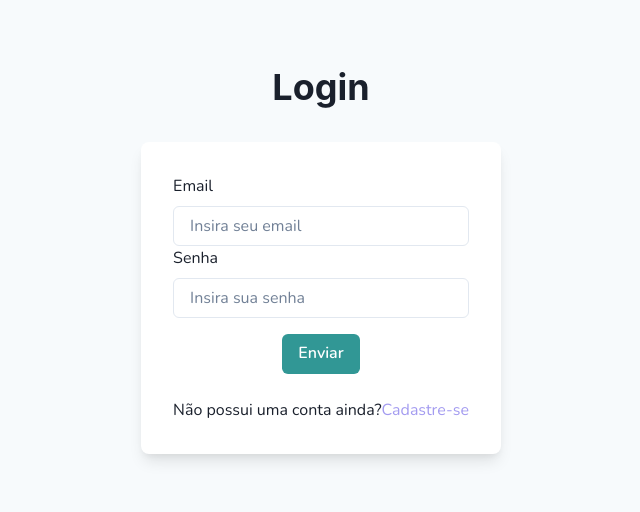
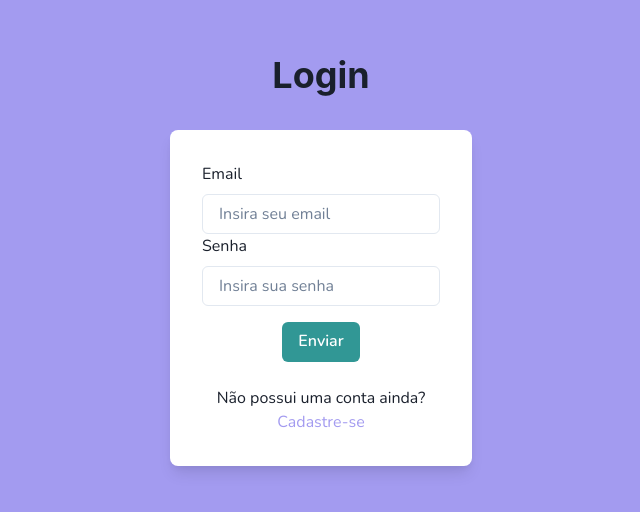
Before and after one commit to esterfrazao/my-little-company, a React (Create React App) app: page / in a window 1280 px wide. Shown: the part 140-652 px from the top of the page, without its empty margins (319-959 px from the left). Built offline with nearby package versions, Linux system fonts and the light colour scheme.

Commit message:
feat(api): integrates api on login and register

```diff
--- a/src/App.js
+++ b/src/App.js
@@ -1,14 +1,15 @@
+import Providers from "./providers";
 import Router from "./routes";
 import GlobalStyle from "./styles/global";
 import { ToastContainer } from "./utils/toast";
 
 const App = () => {
   return (
-    <div className="App">
+    <Providers>
       <GlobalStyle />
       <Router />
       <ToastContainer />
-    </div>
+    </Providers>
   );
 };
 
--- a/src/components/Form/index.jsx
+++ b/src/components/Form/index.jsx
@@ -7,13 +7,10 @@ import {
   FormControl,
   Input,
   Button,
-  Box,
-  Stack,
-  useColorModeValue,
   Flex,
 } from "@chakra-ui/react";
 
-const Form = ({ schema, fields }) => {
+const Form = ({ schema, fields, callback }) => {
   const {
     handleSubmit,
     register,
@@ -23,7 +20,7 @@ const Form = ({ schema, fields }) => {
   });
 
   function onSubmit(data) {
-    return alert(JSON.stringify(data, null, 2));
+    callback(data);
   }
 
   return (
--- a/src/pages/Login/index.jsx
+++ b/src/pages/Login/index.jsx
@@ -2,17 +2,18 @@ import {
   Box,
   Flex,
   Heading,
-  Link,
   Stack,
   Text,
   useColorModeValue,
 } from "@chakra-ui/react";
-import { NavLink } from "react-router-dom";
+import { Link } from "react-router-dom";
 
 import Form from "../../components/Form";
+import { useAuth } from "../../providers/clients";
 import { loginSchema } from "../../schemas/yupSchemas";
 
 const Login = () => {
+  const { login } = useAuth;
   const fields = [
     {
       id: "email",
@@ -35,7 +36,7 @@ const Login = () => {
       minH={"100vh"}
       align={"center"}
       justify={"center"}
-      bg={useColorModeValue("gray.50", "gray.800")}
+      bg={useColorModeValue("var(--light-blue)", "var(--dark-blue)")}
     >
       <Stack spacing={8} mx={"auto"} maxW={"lg"} py={12} px={6}>
         <Heading fontSize={"4xl"} textAlign={"center"}>
@@ -47,13 +48,13 @@ const Login = () => {
           boxShadow={"lg"}
           p={8}
         >
-          <Form schema={loginSchema} fields={fields} />
+          <Form schema={loginSchema} fields={fields} callback={login} />
           <Stack pt={6}>
             <Text align={"center"}>
               Não possui uma conta ainda?
-              <Link color="var(--light-blue)">
-                <NavLink to="/register">Cadastre-se</NavLink>
-              </Link>
+              <Text color="var(--light-blue)">
+                <Link to="/register">Cadastre-se</Link>
+              </Text>
             </Text>
           </Stack>
         </Box>
--- a/src/pages/Register/index.jsx
+++ b/src/pages/Register/index.jsx
@@ -2,16 +2,18 @@ import {
   Box,
   Flex,
   Heading,
-  Link as Span,
   Stack,
   Text,
   useColorModeValue,
 } from "@chakra-ui/react";
 import { Link } from "react-router-dom";
 import Form from "../../components/Form";
+import { useAuth } from "../../providers/clients";
 import { registerSchema } from "../../schemas/yupSchemas";
 
 const Register = () => {
+  const { register } = useAuth();
+
   const fields = [
     {
       id: "name",
@@ -60,13 +62,13 @@ const Register = () => {
           boxShadow={"lg"}
           p={10}
         >
-          <Form schema={registerSchema} fields={fields} />
+          <Form schema={registerSchema} fields={fields} callback={register} />
           <Stack pt={6}>
             <Text align={"center"}>
               Já possui uma conta?
-              <Span color="var(--light-blue)">
+              <Text color="var(--light-blue)">
                 <Link to="/">Faça Login</Link>
-              </Span>
+              </Text>
             </Text>
           </Stack>
         </Box>
--- a/src/providers/clients.js
+++ b/src/providers/clients.js
@@ -4,7 +4,7 @@ import { success } from "../utils/toast";
 
 const ClientContext = createContext({});
 
-export const ClientProvidert = ({ children }) => {
+export const ClientProvider = ({ children }) => {
   const [token, setToken] = useState(
     localStorage.getItem("@MLCompany:token") || null
   );
--- a/src/providers/index.js
+++ b/src/providers/index.js
@@ -0,0 +1,7 @@
+import { ClientProvider } from "./clients";
+
+const Providers = ({ children }) => {
+  return <ClientProvider>{children}</ClientProvider>;
+};
+
+export default Providers;
```
Also changed, not shown: src/index.js (+6 -6 lines).
